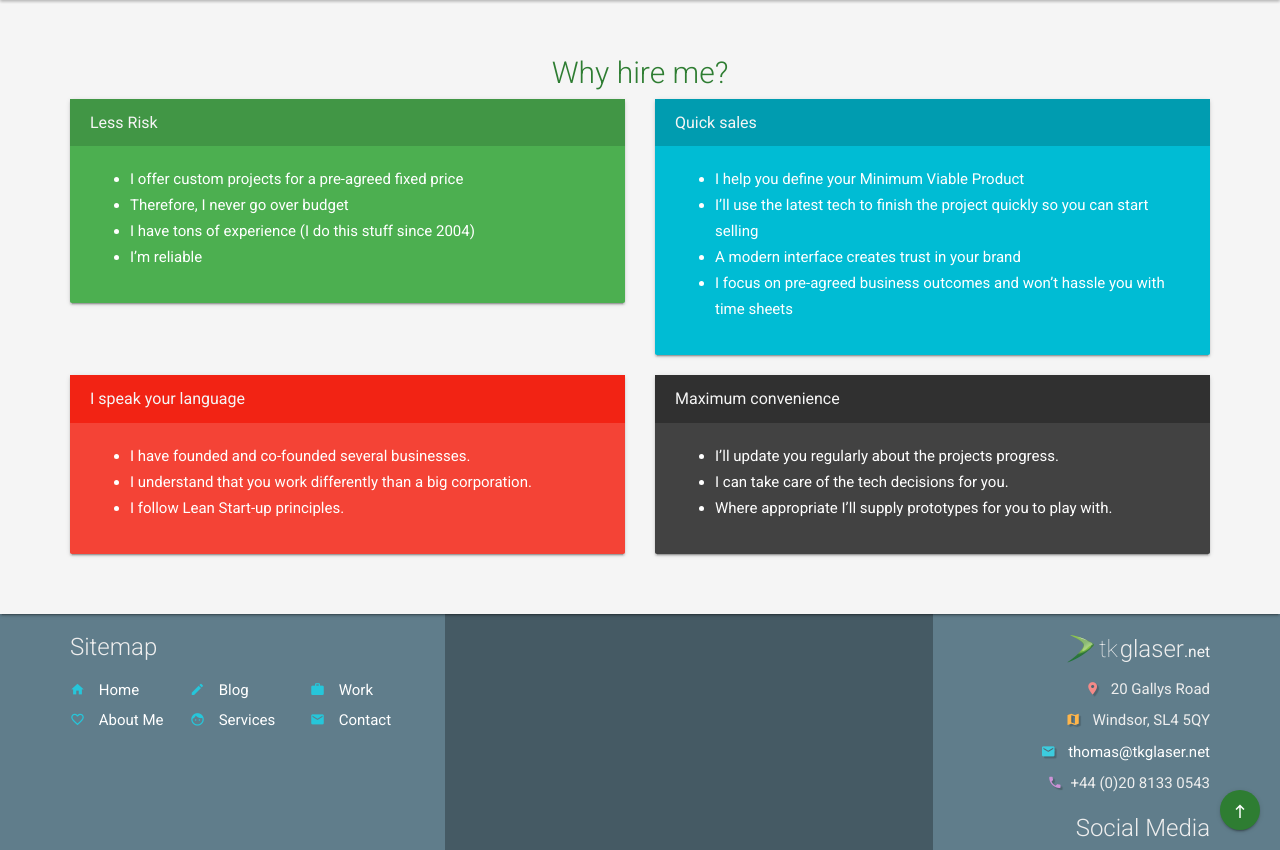
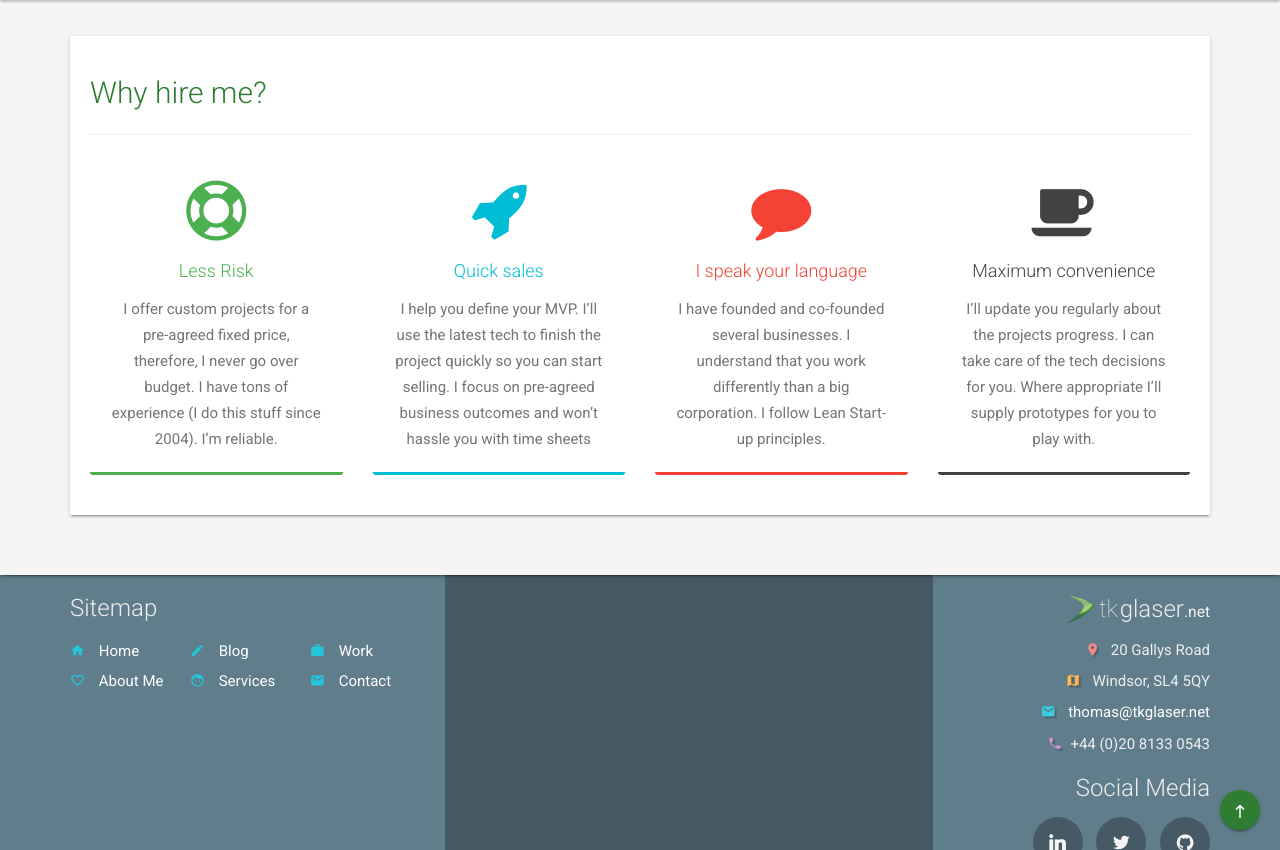
Before and after one commit to tkglaser/tkglaser.github.io, a Jekyll site: the page built from content/services.html, in a window 1280 px wide and 900 px high, scrolled down 743 px, cut to the strip 50-900 px from the top of the window. Built offline with Jekyll 4.4.1, drawn with Linux system fonts in a browser that asks for light colours.

Commit message:
Why hire me

```diff
--- a/content/services.html
+++ b/content/services.html
@@ -90,99 +90,64 @@ permalink: /services/
     </div>
 </header>
 
+<div class="container">
+    <div class="card">
+        <div class="card-block">
+            <h2 class="color-primary">Why hire me?</h2>
 
+            <hr class="dotted">
+            <div class="row">
+                <div class="col-lg-3 col-md-6">
+                    <div class="card card-success card-flat">
+                        <div class="card-block text-center">
+                            <i class="fa fa-life-ring color-success font-big"></i>
+                            <h4 class="color-success">Less Risk</h4>
+                            <p>I offer custom projects for a pre-agreed fixed price, therefore, I never go over budget.
+                                I have tons of experience (I do this stuff since 2004). I’m reliable.
+                            </p>
+                        </div>
+                    </div>
+                </div>
+                <div class="col-lg-3 col-md-6">
+                    <div class="card card-info card-flat">
+                        <div class="card-block text-center">
+                            <i class="fa fa-rocket color-info font-big"></i>
+                            <h4 class="color-info">Quick sales</h4>
+                            <p>I help you define your MVP.
+                                  I’ll use the latest tech to finish the project quickly so you can start selling.
 
-
-
-
-
-<!-- SERVICES SECTION START -->
-<section id="services" class="section">
-    <div class="container section-wrapper">
-        <div class="section-content">
-            <div class="row">
-                <div class="col-md-8 col-md-offset-2 text-center">
-                    <h2 class="section-title">Why hire me?</h2>
-                    <p class="section-subtitle">
-
+                                  I focus on pre-agreed business outcomes and won’t hassle you with time sheets
                             </p>
-                    <span class="divider center"></span>
                         </div>
-                <!-- //.col-md-8 -->
                     </div>
-            <!-- //.row -->
-            <!-- SERVICES START -->
-            <div class="services">
-                <div class="row">
-                    <div class="col-md-6">
-                      <div class="card card-success-inverse">
-                          <div class="card-header">
-                              <h3 class="card-title">Less Risk</h3>
                 </div>
-                          <div class="card-block">
-                              <ul>
-                                  <li>I offer custom projects for a pre-agreed fixed price</li>
-                                  <li>Therefore, I never go over budget</li>
-                                  <li>I have tons of experience (I do this stuff since 2004)</li>
-                                  <li>I’m reliable</li>
-                              </ul>
+                <div class="col-lg-3 col-md-6">
+                    <div class="card card-danger card-flat">
+                        <div class="card-block text-center">
+                            <i class="fa fa-comment color-danger font-big"></i>
+                            <h4 class="color-danger">I speak your language</h4>
+                            <p>I have founded and co-founded several businesses.
+                                  I understand that you work differently than a big corporation.
+                                  I follow Lean Start-up principles.
+                            </p>
+                        </div>
+                    </div>
+                </div>
+                <div class="col-lg-3 col-md-6">
+                    <div class="card card-dark card-flat">
+                        <div class="card-block text-center">
+                            <i class="fa fa-coffee color-dark font-big"></i>
+                            <h4 class="color-dark">Maximum convenience</h4>
+                            <p>I’ll update you regularly about the projects progress.
+                                  I can take care of the tech decisions for you.
+                                  Where appropriate I’ll supply prototypes for you to play with.
+                            </p>
+                        </div>
                     </div>
                 </div>
             </div>
 
-                    <div class="col-md-6">
-                      <div class="card card-info-inverse">
-                          <div class="card-header">
-                              <h3 class="card-title">Quick sales</h3>
-                          </div>
-                          <div class="card-block">
-                              <ul>
-                                  <li>I help you define your Minimum Viable Product</li>
-                                  <li>I’ll use the latest tech to finish the project quickly so you can start selling</li>
-                                  <li>A modern interface creates trust in your brand</li>
-                                  <li>I focus on pre-agreed business outcomes and won’t hassle you with time sheets</li>
-                              </ul>
+
         </div>
     </div>
 </div>
-
-                    <div class="col-md-6">
-                      <div class="card card-danger-inverse">
-                          <div class="card-header">
-                              <h3 class="card-title">I speak your language</h3>
-                          </div>
-                          <div class="card-block">
-                              <ul>
-                                  <li>I have founded and co-founded several businesses.</li>
-                                  <li>I understand that you work differently than a big corporation.</li>
-                                  <li>I follow Lean Start-up principles.</li>
-                              </ul>
-                          </div>
-                        </div>
-                    </div>
-
-                    <div class="col-md-6">
-                      <div class="card card-dark-inverse">
-                          <div class="card-header">
-                              <h3 class="card-title">Maximum convenience</h3>
-                          </div>
-                          <div class="card-block">
-                              <ul>
-                                  <li>I’ll update you regularly about the projects progress.</li>
-                                  <li>I can take care of the tech decisions for you.</li>
-                                  <li>Where appropriate I’ll supply prototypes for you to play with.</li>
-                              </ul>
-                          </div>
-                        </div>
-                    </div>
-
-                </div>
-                <!-- //.row -->
-            </div>
-            <!-- //SERVICES END -->
-        </div>
-        <!-- //.section-content -->
-    </div>
-    <!-- //.container -->
-</section>
-<!-- //SERVICES SECTION END -->
```
Lines whose indentation alone changed are shown as unchanged.
